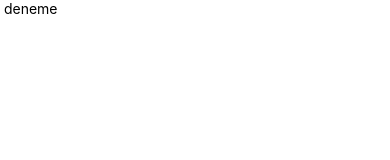
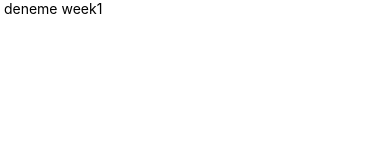
Before and after one commit to SuzanaILIEVA/TodoApp-Native, a React Native app: screen / in a window 390 px wide. Shown: the top 160 px of the page. Built offline with nearby package versions, Linux system fonts and the light colour scheme.

Commit message:
first commit

```diff
--- a/App.js
+++ b/App.js
@@ -6,7 +6,7 @@ function App() {
   return (
     <SafeAreaView>
       <View>
-        <Text> deneme</Text>
+        <Text> deneme week1</Text>
       </View>
     </SafeAreaView>
   );
```
